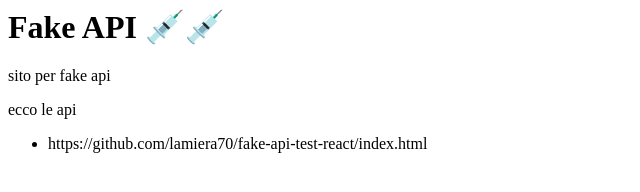
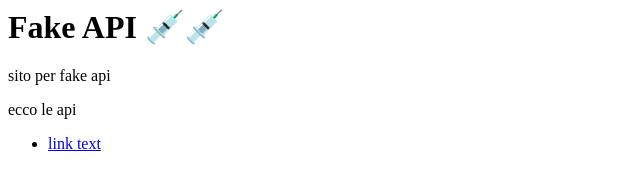
Before and after one commit to lamiera70/fake-api-test-react, a plain HTML site: page index.html in a window 1280 px wide. Shown: the whole page, without its empty margins (0-640 px from the left). Drawn offline with Linux system fonts and the light colour scheme.

Commit message:
Update index.html

```diff
--- a/index.html
+++ b/index.html
@@ -4,7 +4,7 @@
     <p>sito per fake api</p>
     <p>ecco le api</p>
     <ul>
-      <li>https://github.com/lamiera70/fake-api-test-react/index.html</li>
+      <li><a href=" https://github.com/lamiera70/fake-api-test-react/index.html">link text</a></li>
     </ul>
   </body>
 </html>
```
